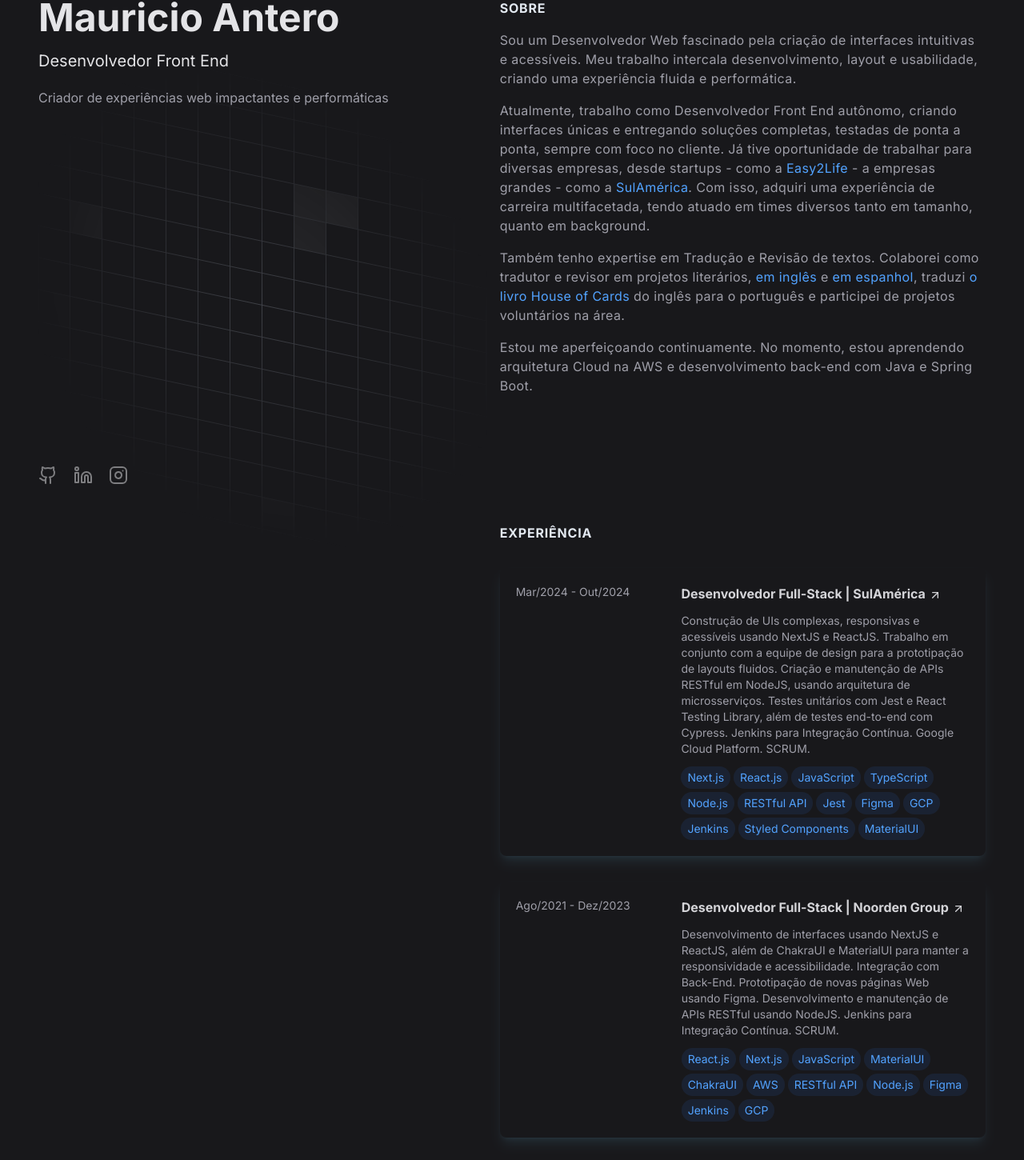
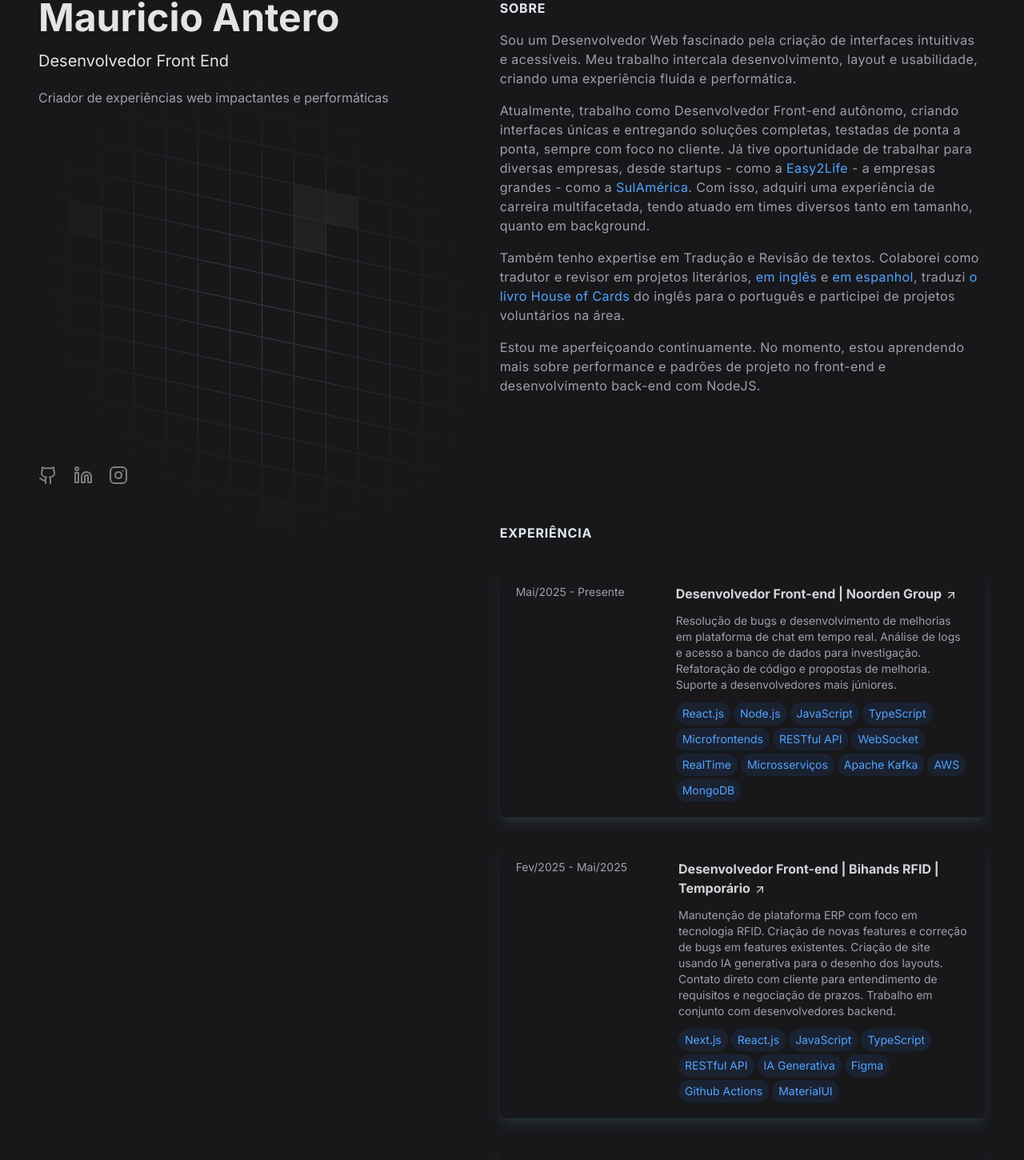
Before and after one commit to mjunior447/personal-website, a Next.js app: page / in a window 1280 px wide. Shown: the part 98-1548 px from the top of the page at 80% size. Built offline with nearby package versions, Linux system fonts and the light colour scheme.

Commit message:
feat: update latest profesional experiences

```diff
--- a/src/components/AboutSection.tsx
+++ b/src/components/AboutSection.tsx
@@ -17,7 +17,7 @@ const AboutSection = () => {
       </p>
 
       <p className="mb-4">
-        Atualmente, trabalho como Desenvolvedor Front End autônomo, criando
+        Atualmente, trabalho como Desenvolvedor Front-end autônomo, criando
         interfaces únicas e entregando soluções completas, testadas de ponta a
         ponta, sempre com foco no cliente. Já tive oportunidade de trabalhar
         para diversas empresas, desde startups - como a{" "}
@@ -66,9 +66,9 @@ const AboutSection = () => {
       </p>
 
       <p className="mb-4">
-        Estou me aperfeiçoando continuamente. No momento, estou aprendendo
-        arquitetura Cloud na AWS e desenvolvimento back-end com Java e Spring
-        Boot.
+        Estou me aperfeiçoando continuamente. No momento, estou aprendendo mais
+        sobre performance e padrões de projeto no front-end e desenvolvimento
+        back-end com NodeJS.
       </p>
     </section>
   );
--- a/src/constants/experiences.ts
+++ b/src/constants/experiences.ts
@@ -1,6 +1,45 @@
 import { links } from "./links";
 
 const experiences = [
+  {
+    period: "Mai/2025 - Presente",
+    title: "Desenvolvedor Front-end | Noorden Group",
+    description:
+      "Resolução de bugs e desenvolvimento de melhorias em plataforma de chat em tempo real. Análise de logs e acesso a banco de dados para investigação. Refatoração de código e propostas de melhoria. Suporte a desenvolvedores mais júniores.",
+    href: links.companies.noorden,
+    skills: [
+      "React.js",
+      "Node.js",
+      "JavaScript",
+      "TypeScript",
+      "Microfrontends",
+      "RESTful API",
+      "WebSocket",
+      "RealTime",
+      "Microsserviços",
+      "Apache Kafka",
+      "AWS",
+      "MongoDB",
+    ],
+  },
+  {
+    period: "Fev/2025 - Mai/2025",
+    title: "Desenvolvedor Front-end | Bihands RFID | Temporário",
+    description:
+      "Manutenção de plataforma ERP com foco em tecnologia RFID. Criação de novas features e correção de bugs em features existentes. Criação de site usando IA generativa para o desenho dos layouts. Contato direto com cliente para entendimento de requisitos e negociação de prazos. Trabalho em conjunto com desenvolvedores backend.",
+    href: links.companies.bihands,
+    skills: [
+      "Next.js",
+      "React.js",
+      "JavaScript",
+      "TypeScript",
+      "RESTful API",
+      "IA Generativa",
+      "Figma",
+      "Github Actions",
+      "MaterialUI",
+    ],
+  },
   {
     period: "Mar/2024 - Out/2024",
     title: "Desenvolvedor Full-Stack | SulAmérica",
--- a/src/constants/links.ts
+++ b/src/constants/links.ts
@@ -1,5 +1,6 @@
 export const links = {
   companies: {
+    bihands: "https://www.linkedin.com/company/bihands-tecnologia-rfid/?originalSubdomain=br",
     sulamerica: "https://portal.sulamericaseguros.com.br/",
     noorden: "https://www.noorden.com.br/",
     tse: "https://www.tse.jus.br/",
```
